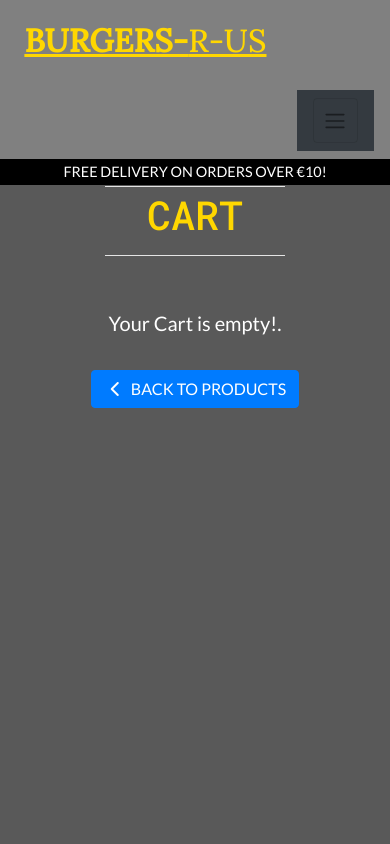
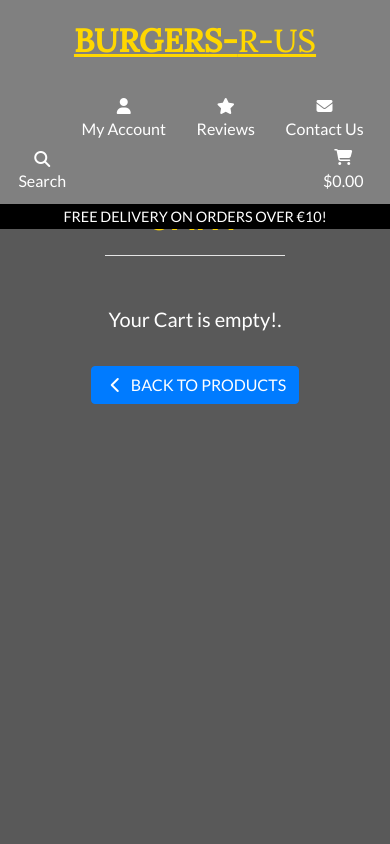
Before and after one commit to seanj06/Burgers-R-Us-P5, a Django app: page /cart/ in a window 390 px wide. Run offline with Django 3.2, Linux system fonts and the light colour scheme; some libraries are stand-ins or nearby versions.

Commit message:
Fix review and contact us links on mobile nav

```diff
--- a/cart/static/cart/css/cart.css
+++ b/cart/static/cart/css/cart.css
@@ -1,3 +1,4 @@
+
 .header-text {
     font-family: 'Roboto Mono', sans-serif;
     font-size: 2.5rem;
--- a/cart/templates/cart/cart.html
+++ b/cart/templates/cart/cart.html
@@ -16,19 +16,16 @@
 
 {% block content %}
 <div class="overlay"></div>
-<div class="container mb-2">
-    <div class="row">
-        <div class="col text-center">
+<div class="container-fluid">
+    <div class="row justify-content-center">
+        <div class="col-12 col-lg-8">
+            <div class="text-center">
                 <hr class="w-50 mb-1 rule">
                 <h2 class="logo-font mb-3 header-text">Cart</h2>
                 <hr class="w-50 mb-1 rule">
             </div>
-    </div>
-
-    <div class="row">
-        <div class="col">
             {% if cart_items %}
-            <div class="table-responsive rounded">
+            <div class="table-responsive table-responsive-sm rounded">
                 <table class="table table-sm table-borderless">
                     <thead class="table-text">
                         <tr>
@@ -39,7 +36,7 @@
                             <th scope="col"></th>
                         </tr>
                     </thead>
-
+                    <tbody>
                         {% for item in cart_items %}
                         <tr>
                             <td class="py-3">
@@ -49,14 +46,16 @@
                             <td class="py-3">
                                 <p class="my-1 text-white">€{{ item.product.price }}</p>
                             </td>
-                        <td class="py-3 w-25">
-                            <form class="form update-form" method="POST" action="{% url 'edit_cart' item.item_id %}">
+                            <td class="py-3">
+                                <form class="form update-form" method="POST"
+                                    action="{% url 'edit_cart' item.item_id %}">
                                     {% csrf_token %}
                                     <div class="form-group">
                                         <div class="input-group">
                                             <div class="input-group-prepend">
                                                 <button class="decrement-qty btn btn-sm btn-black rounded-0"
-                                                data-item_id="{{ item.item_id }}" id="decrement-qty_{{ item.item_id }}">
+                                                    data-item_id="{{ item.item_id }}"
+                                                    id="decrement-qty_{{ item.item_id }}">
                                                     <span>
                                                         <i class="fas fa-minus fa-sm"></i>
                                                     </span>
@@ -67,7 +66,8 @@
                                                 data-item_id="{{ item.item_id }}" id="id_qty_{{ item.item_id }}">
                                             <div class="input-group-append">
                                                 <button class="increment-qty btn btn-sm btn-black rounded-0"
-                                                data-item_id="{{ item.item_id }}" id="increment-qty_{{ item.item_id }}">
+                                                    data-item_id="{{ item.item_id }}"
+                                                    id="increment-qty_{{ item.item_id }}">
                                                     <span>
                                                         <i class="fas fa-plus fa-sm"></i>
                                                     </span>
@@ -91,10 +91,11 @@
                             <td colspan="5" class="pt-5 text-center text-white">
                                 <h6><strong>Bag Total: €{{ total|floatformat:2 }}</strong></h6>
                                 <h6>Delivery: €{{ delivery|floatformat:2 }}</h6>
-                            <h4 class="mt-4"><strong>Grand Total: ${{ grand_total|floatformat:2 }}</strong></h4>
+                                <h4 class="mt-4"><strong>Grand Total: €{{ grand_total|floatformat:2 }}</strong></h4>
                                 {% if free_delivery_delta > 0 %}
                                 <p class="mb-1 text-white">
-                                You could get free delivery by spending just <strong>€{{ free_delivery_delta }}</strong>
+                                    You could get free delivery by spending just
+                                    <strong>€{{ free_delivery_delta }}</strong>
                                     more!
                                 </p>
                                 {% endif %}
@@ -116,13 +117,14 @@
                                 </a>
                             </td>
                         </tr>
+                    </tbody>
                 </table>
             </div>
             {% else %}
             <div class="text-center">
                 <p class="lead mt-5 text-white">Your Cart is empty!.</p>
-                <a href="{% url 'products' %}" class="btn btn-primary mt-3 text-center">
-                    <span class="icon text-center">
+                <a href="{% url 'products' %}" class="btn btn-primary mt-3">
+                    <span class="icon">
                         <i class="fas fa-chevron-left"></i>
                     </span>
                     <span class="text-uppercase">Back to Products</span>
@@ -146,7 +148,6 @@
             form.submit();
         });
 
-
         // Remove item and reload on click
         $('.remove-item').click(function (e) {
             var csrfToken = "{{ csrf_token }}";
--- a/templates/base.html
+++ b/templates/base.html
@@ -47,7 +47,7 @@
 <body>
     <header class="container-fluid fixed-top header">
         <div id="topnav" class="row pt-lg-2 d-lg-flex">
-            <div class="col-12 col-lg-4 my-auto py-1 hero-cont">
+            <div class="col-12 col-lg-4 my-auto py-1 py-lg-0 hero-cont text-center">
                 <!-- Logo -->
                 <a href="{% url 'home' %}" class="nav-link">
                     <h2 class="hero-logo logo-font my-0 pt-3"><strong>Burgers-</strong>R-Us</h2>
--- a/templates/includes/mobile-top-header.html
+++ b/templates/includes/mobile-top-header.html
@@ -1,14 +1,10 @@
-<nav class="navbar navbar-expand-lg navbar-light bg-dark" id="mobile-nav">
-    <button class="navbar-toggler" type="button" data-toggle="collapse" data-target="#navbarMenu"
-        aria-controls="navbarMenu" aria-expanded="false" aria-label="Toggle navigation">
-        <span class="navbar-toggler-icon"></span>
-    </button>
-
-    <div class="collapse navbar-collapse" id="navbarMenu">
-        <ul class="navbar-nav mr-auto">
-            <li class="nav-item">
-                <a class="nav-link" href="#" id="user-options" data-toggle="dropdown">
-                    <i class="fas fa-user fa-2x"></i>
+<li class="list-inline-item">
+    <a class="text-white nav-link d-block d-lg-none" href="#" id="user-options" data-toggle="dropdown"
+        aria-haspopup="true" aria-expanded="false">
+        <div class="text-center">
+            <div><i class="fas fa-user fa-lg"></i></div>
+            <p class="my-0">My Account</p>
+        </div>
     </a>
     <div class="dropdown-menu border-0" aria-labelledby="user-options">
         {% if request.user.is_authenticated %}
@@ -20,19 +16,30 @@
         {% endif %}
     </div>
 </li>
-            <li class="nav-item">
-                <a class="nav-link" href="{% url 'reviews' %}" id="contact-options" data-toggle="dropdown">
-                    <i class="fas fa-star fa-2x"></i>
+<li class="list-inline-item">
+    <a class="text-white nav-link d-block d-lg-none" href="{% url 'reviews' %}" id="contact-options">
+        <div class="text-center">
+            <div><i class="fas fa-star fa-lg"></i>
+            </div>
+            <p class="my-0">Reviews</p>
+        </div>
     </a>
 </li>
-            <li class="nav-item">
-                <a class="nav-link" href="{% url 'contact' %}" id="contact-options" data-toggle="dropdown">
-                    <i class="fas fa-envelope fa-2x"></i>
+<li class="list-inline-item">
+    <a class="text-white nav-link d-block d-lg-none" href="{% url 'contact' %}" id="contact-options">
+        <div class="text-center">
+            <div><i class="fas fa-envelope fa-lg"></i></div>
+            <p class="my-0">Contact Us</p>
+        </div>
     </a>
 </li>
-            <li class="nav-item">
-                <a class="nav-link" href="#" id="mobile-search" data-toggle="dropdown">
-                    <i class="fas fa-search fa-2x"></i>
+<li class="list-inline-item">
+    <a class="text-white nav-link d-block d-lg-none" href="#" id="mobile-search" data-toggle="dropdown"
+        aria-haspopup="true" aria-expanded="false">
+        <div class="text-center">
+            <div><i class="fas fa-search fa-lg"></i></div>
+            <p class="my-0">Search</p>
+        </div>
     </a>
     <div class="dropdown-menu border-0 w-100 p-3 rounded-0 my-0" aria-labelledby="mobile-search">
         <form class="form" method="GET" action="{% url 'products' %}">
@@ -40,8 +47,7 @@
                 <input class="form-control border border-black rounded-0" type="text" name="q"
                     placeholder="Search our site">
                 <div class="input-group-append">
-                                <button class="form-control form-control btn btn-black border border-black rounded-0"
-                                    type="submit">
+                    <button class="form-control form-control btn btn-black border border-black rounded-0" type="submit">
                         <span class="icon">
                             <i class="fas fa-search"></i>
                         </span>
@@ -51,10 +57,11 @@
         </form>
     </div>
 </li>
-            <li class="nav-item">
-                <a class="nav-link {% if grand_total %}text-primary font-weight-bold{% else %}text-white{% endif %}"
+<li class="list-inline-item">
+    <a class="{% if grand_total %}text-primary font-weight-bold{% else %}text-white{% endif %} nav-link d-block d-lg-none"
         href="{% url 'cart_home'%}">
-                    <i class="fas fa-shopping-cart fa-2x"></i>
+        <div class="text-center">
+            <div><i class="fas fa-shopping-cart"></i></div>
             <p class="my-0">
                 {% if grand_total %}
                 ${{ grand_total|floatformat:2 }}
@@ -62,8 +69,6 @@
                 $0.00
                 {% endif %}
             </p>
+        </div>
     </a>
 </li>
-        </ul>
-    </div>
-</nav>
```
Lines whose indentation alone changed are shown as unchanged.
